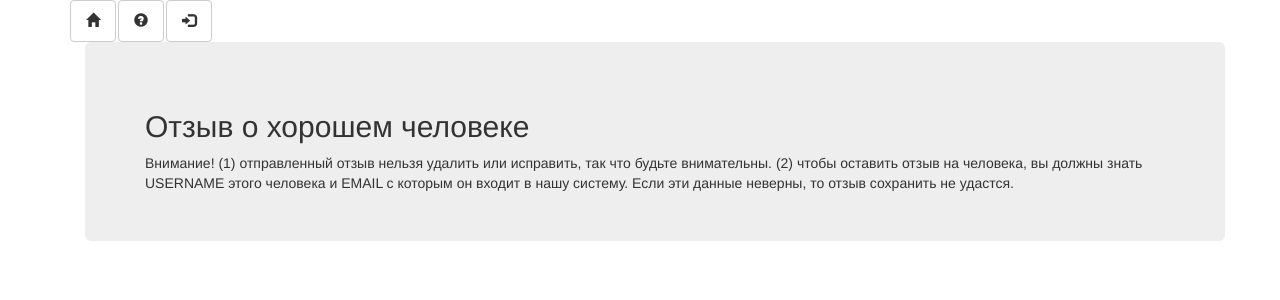
After one commit to jfeldman777/eduber, a Django app: page /reference/ in a window 1280 px wide. The commit adds this page. Shown: the top 300 px of the page. Run offline with Django 3.2, Linux system fonts and the light colour scheme; some libraries are stand-ins or nearby versions.

Commit message:
heaart ref

```diff
--- a/land/urls.py
+++ b/land/urls.py
@@ -5,6 +5,7 @@ from . import views
 
 urlpatterns = [
     path('q/', views.q, name='q'),
+    path('reference/', views.reference, name='reference'),
     path('in/', views.xin, name='in'),
     path('profile/', views.profile, name='profile'),
     path('about/', views.about, name='about'),
--- a/land/views.py
+++ b/land/views.py
@@ -32,6 +32,9 @@ def index(request):
 
 def q(request):
     return render(request,'q.html')
+
+def reference(request):
+    return render(request,'reference.html')
 
 def profile(request):
     user = User.objects.get(id=request.user.id)
--- a/templates/footer.html
+++ b/templates/footer.html
@@ -32,9 +32,17 @@
 <a href="#" class="btn btn-primary btn-default">
   <span class="glyphicon glyphicon-user"></span>
   <span>{{user}}</span>
-
 </a>
 </li>
+
+<li class="nav-item">
+<a href="/land/reference/" class="btn btn-default" title="write reference" >
+<span class="glyphicon glyphicon-heart"></span>
+</a>
+</li>
+
+
+
 <li class="nav-item">
 <a href="/accounts/logout/" class="btn btn-default"  >
   <span class="glyphicon glyphicon-log-out"></span>
@@ -42,7 +50,7 @@
 </li>
 {% if user.is_superuser %}
 <li class="nav-item">
-<a href="/land/q/" class="btn btn-primary btn-default">
+<a href="/land/q/" class="btn btn-primary btn-default" title="requests pending">
   <span class="glyphicon glyphicon-wrench"></span>
 </a>
 </li>
--- /dev/null
+++ b/templates/reference.html
@@ -0,0 +1,9 @@
+{% extends "base.html" %}
+{% load i18n %}
+
+{% block content %}
+<h2>Отзыв о хорошем человеке</h2>
+Внимание! (1) отправленный отзыв нельзя удалить или исправить, так что будьте внимательны.
+(2) чтобы оставить отзыв на человека, вы должны знать USERNAME этого человека и EMAIL с которым он входит в нашу систему.
+Если эти данные неверны, то отзыв сохранить не удастся.
+{% endblock %}
```
